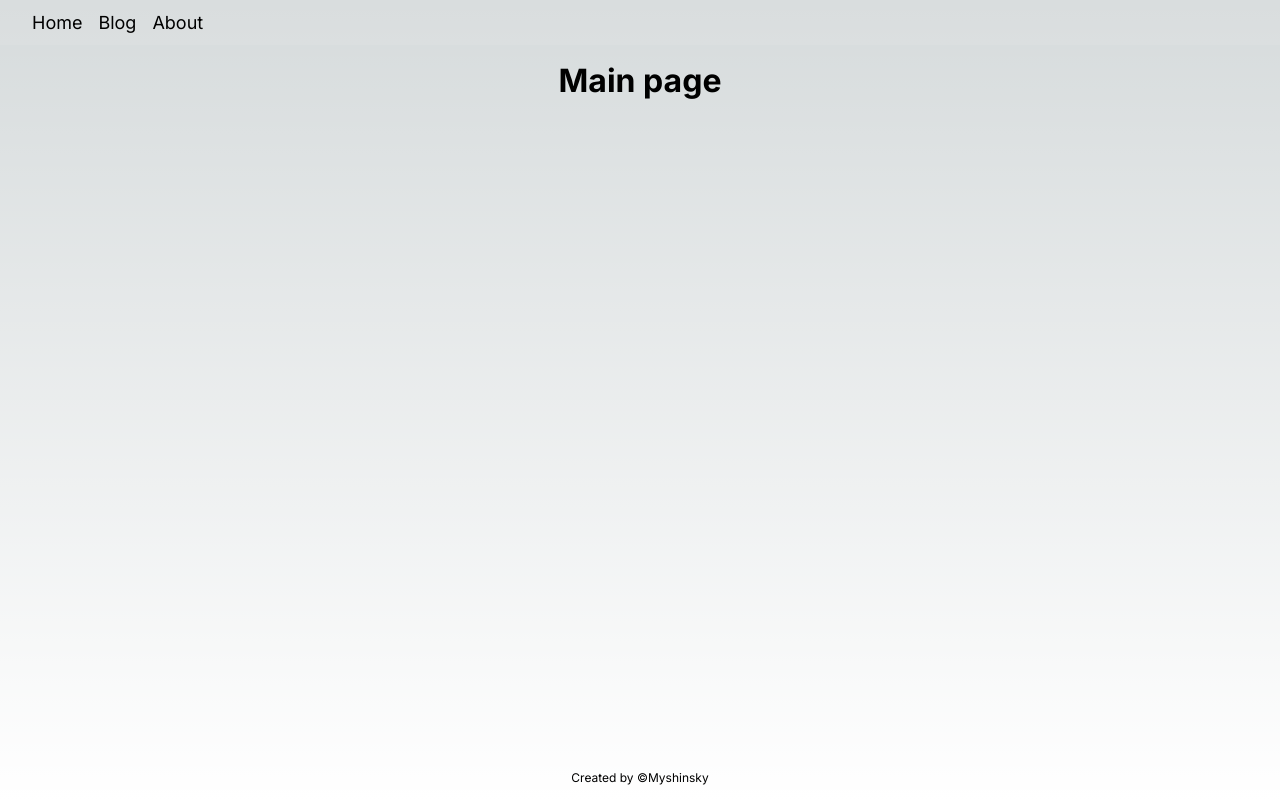
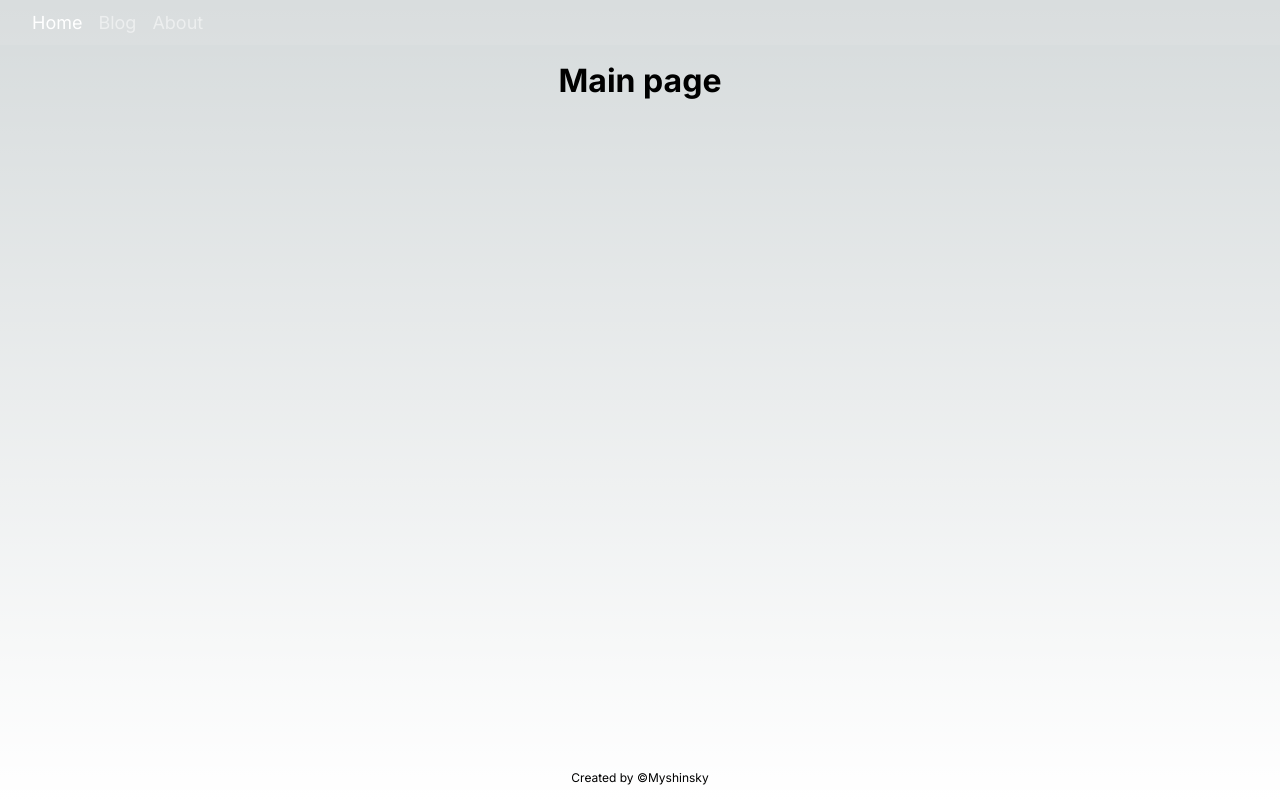
Before and after one commit to MyshinskyIlya/typescript-next-blog-frontend, a Next.js app: page / in a window 1280 px wide. Built offline with nearby package versions, Linux system fonts and the light colour scheme.

Commit message:
"inter links"

```diff
--- a/app/globals.css
+++ b/app/globals.css
@@ -123,6 +123,7 @@ header {
     align-items: center;
     justify-content: start;
     gap: 1rem;
+    color: #ffffff80;
     background-color: #fffffa10;
     font-size: 18px;
     padding: 1rem 2rem;
@@ -141,6 +142,10 @@ footer {
     margin: 0 auto;
 }
 
+.active {
+    color: #fff;
+}
+
 @media (prefers-color-scheme: dark) {
     html {
         color-scheme: dark;
--- /dev/null
+++ b/components/Navigation.tsx
@@ -0,0 +1,36 @@
+"use client";
+
+import React from "react";
+import Link from "next/link";
+import { usePathname } from "next/navigation";
+
+type Navlink = {
+    label: string;
+    href: string;
+};
+
+type PropsNavigation = {
+    navLinks: Navlink[];
+};
+
+export default function Navigation({ navLinks }: PropsNavigation) {
+    const pathname = usePathname();
+
+    return (
+        <>
+            {navLinks.map((i: Navlink) => {
+                const isAcive = pathname === i.href;
+
+                return (
+                    <Link
+                        key={i.label}
+                        href={i.href}
+                        className={isAcive ? "active" : ""}
+                    >
+                        {i.label}
+                    </Link>
+                );
+            })}
+        </>
+    );
+}
--- a/components/TheHeader.tsx
+++ b/components/TheHeader.tsx
@@ -1,12 +1,16 @@
-import Link from "next/link";
 import React from "react";
+import Navigation from "./Navigation";
+
+const navItems = [
+    { label: "Home", href: "/" },
+    { label: "Blog", href: "/blog" },
+    { label: "About", href: "/about" },
+];
 
 function TheHeader() {
     return (
         <header>
-            <Link href="/">Home</Link>
-            <Link href="/blog">Blog</Link>
-            <Link href="/about">About</Link>
+            <Navigation navLinks={navItems}></Navigation>
         </header>
     );
 }
```
